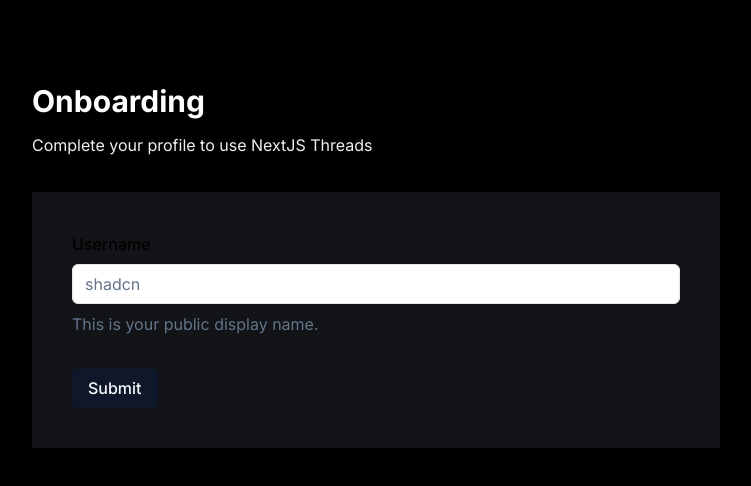
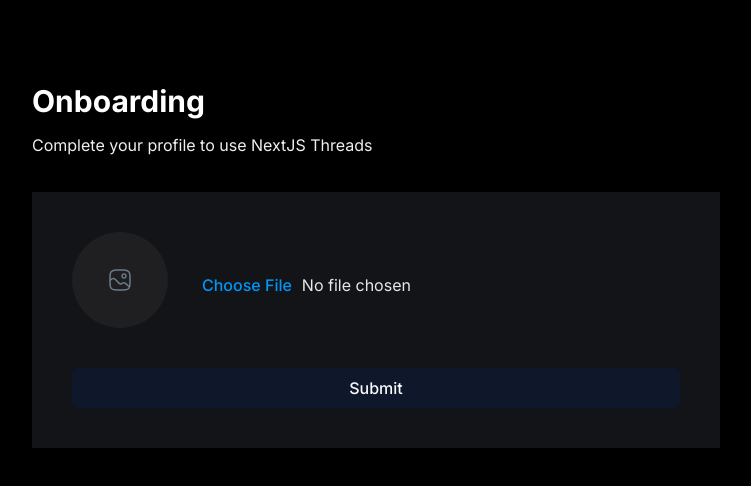
Before and after one commit to pwardo/nextjs-threads, a Next.js app: page /onboarding in a window 1280 px wide. Shown: the top 486 px of the page, without its empty margins (264-1015 px from the left). Built offline with nearby package versions, Linux system fonts and the light colour scheme; no server answers.

Commit message:
Add form input for profile photo

```diff
--- a/components/forms/AccountProfile.tsx
+++ b/components/forms/AccountProfile.tsx
@@ -1,4 +1,5 @@
 "use client";
+import Image from 'next/image';
 import { useForm } from 'react-hook-form';
 import { zodResolver } from '@hookform/resolvers/zod';
 import * as z from 'zod';
@@ -16,6 +17,7 @@
 import { Button } from "@/components/ui/button";
 
 import { UserValidation } from '@/lib/validations/user';
+import { ChangeEvent } from 'react';
 
 interface Props {
   user: {
@@ -41,6 +43,10 @@
     }
   });
 
+  const handleImage = (e: ChangeEvent, fieldChange: (value: string) => void) => {
+    e.preventDefault();
+  }
+
   function onSubmit(values: z.infer<typeof UserValidation>) {
     // Do something with the form values.
     // ✅ This will be type-safe and validated.
@@ -49,20 +55,44 @@
 
   return (
     <Form {...form}>
-      <form onSubmit={form.handleSubmit(onSubmit)} className="space-y-8">
+      <form
+        onSubmit={form.handleSubmit(onSubmit)}
+        className="flex flex-col justify-start gap-10"
+      >
         <FormField
           control={form.control}
-          name="username"
+          name="profile_photo"
           render={({ field }) => (
-            <FormItem>
-              <FormLabel>Username</FormLabel>
-              <FormControl>
-                <Input placeholder="shadcn" {...field} />
+            <FormItem className="flex items-center gap-4">
+              <FormLabel className="account-form_image-label">
+                {field.value ? (
+                  <Image
+                    src={field.value}
+                    alt="profile photo"
+                    width={96}
+                    height={96}
+                    priority
+                    className="rounded-full object-contain"
+                  />
+                ) : (
+                  <Image
+                  src="/assets/profile.svg"
+                  alt="profile photo"
+                  width={24}
+                  height={24}
+                  className="object-contain"
+                />
+                )}
+              </FormLabel>
+              <FormControl className="flex-1 text-base-semibold text-gray-200">
+                <Input
+                  type="file"
+                  accept="image/*"
+                  placeholder="Upload a photo"
+                  className="account-form_image-input"
+                  onChange={(e) => handleImage(e, field.onChange)}
+                />
               </FormControl>
-              <FormDescription>
-                This is your public display name.
-              </FormDescription>
-              <FormMessage />
             </FormItem>
           )}
         />
```
